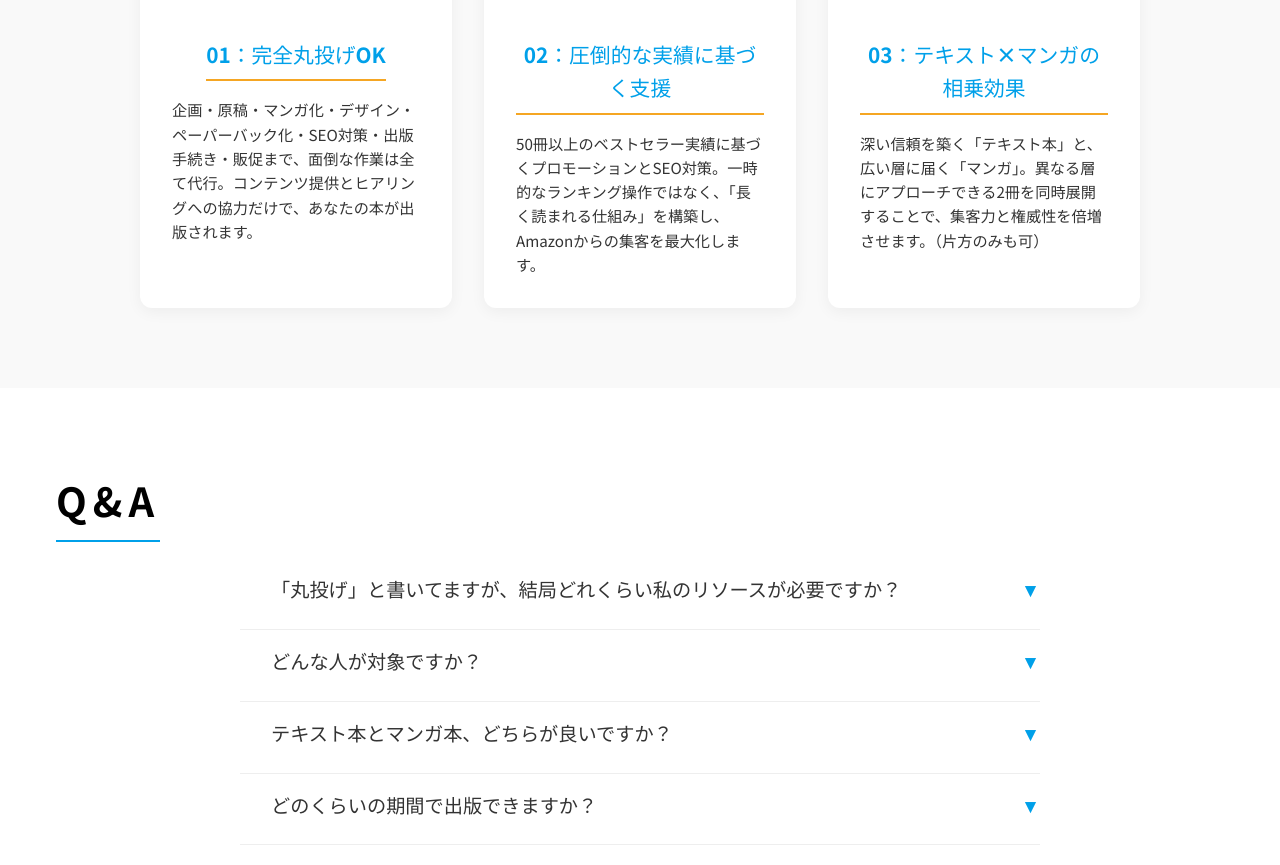
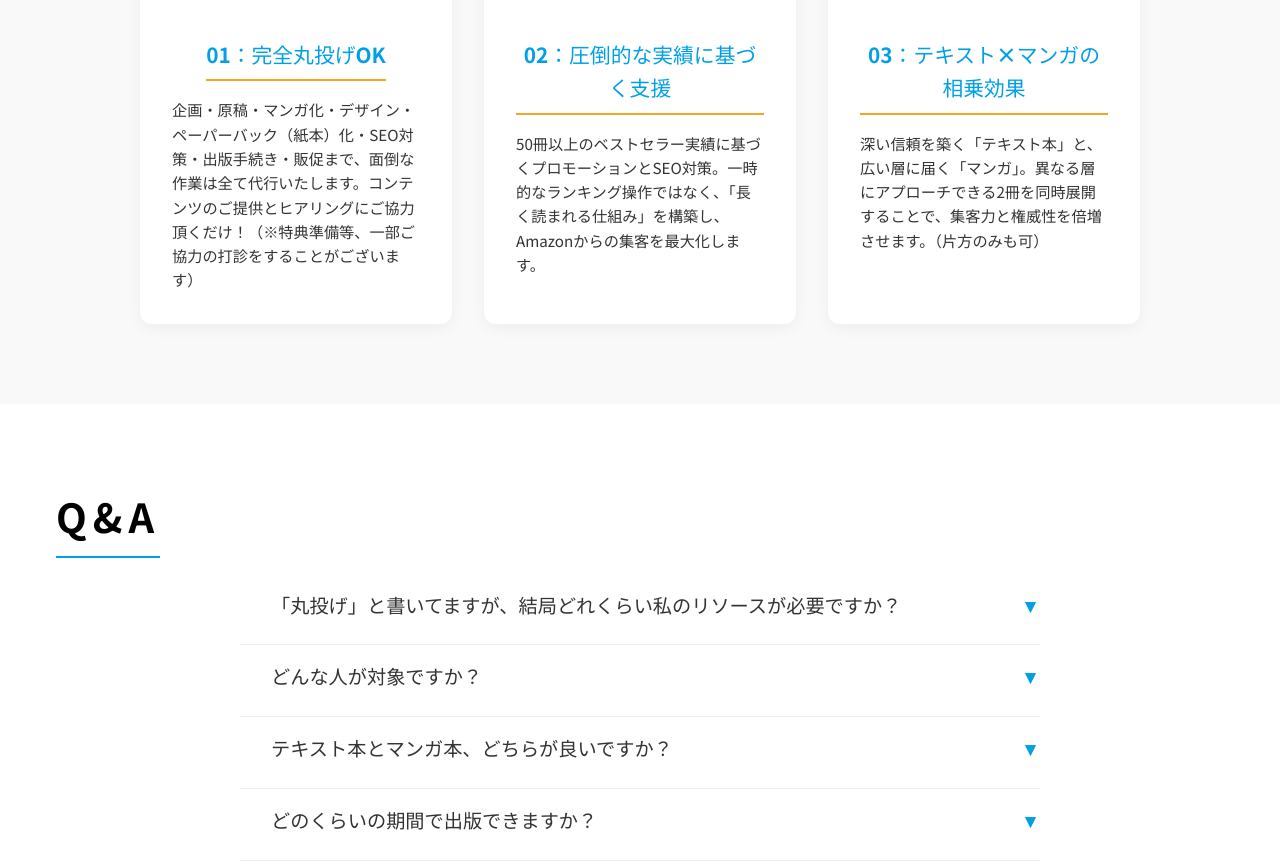
Before and after one commit to rikutoaimanga-max/Kindle-Publishing-Homepage, a React (Vite) app: page / in a window 1280 px wide. Shown: the part 10879-11744 px from the top of the page. Built offline with nearby package versions, Linux system fonts and the light colour scheme.

Commit message:
Content: Update description text for Reason 1 in Reasons section

```diff
--- a/src/components/Reasons.jsx
+++ b/src/components/Reasons.jsx
@@ -37,7 +37,7 @@ const Reasons = () => {
                             01：完全丸投げOK
                         </h3>
                         <p style={{ textAlign: 'left', fontSize: '0.95rem' }}>
-                            企画・原稿・マンガ化・デザイン・ペーパーバック化・SEO対策・出版手続き・販促まで、面倒な作業は全て代行。コンテンツ提供とヒアリングへの協力だけで、あなたの本が出版されます。
+                            企画・原稿・マンガ化・デザイン・ペーパーバック（紙本）化・SEO対策・出版手続き・販促まで、面倒な作業は全て代行いたします。コンテンツのご提供とヒアリングにご協力頂くだけ！（※特典準備等、一部ご協力の打診をすることがございます）
                         </p>
                     </div>
 
```
